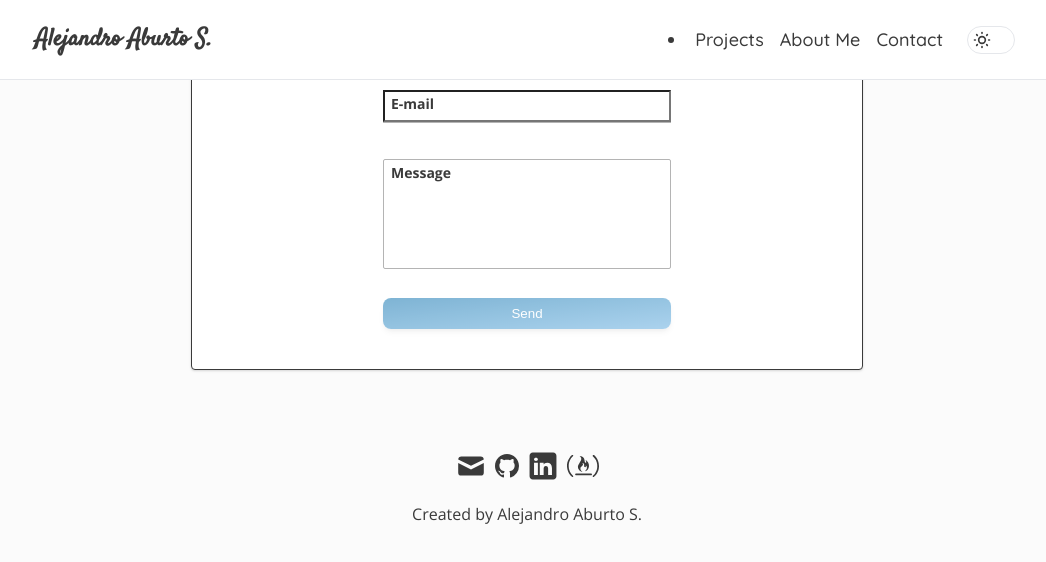
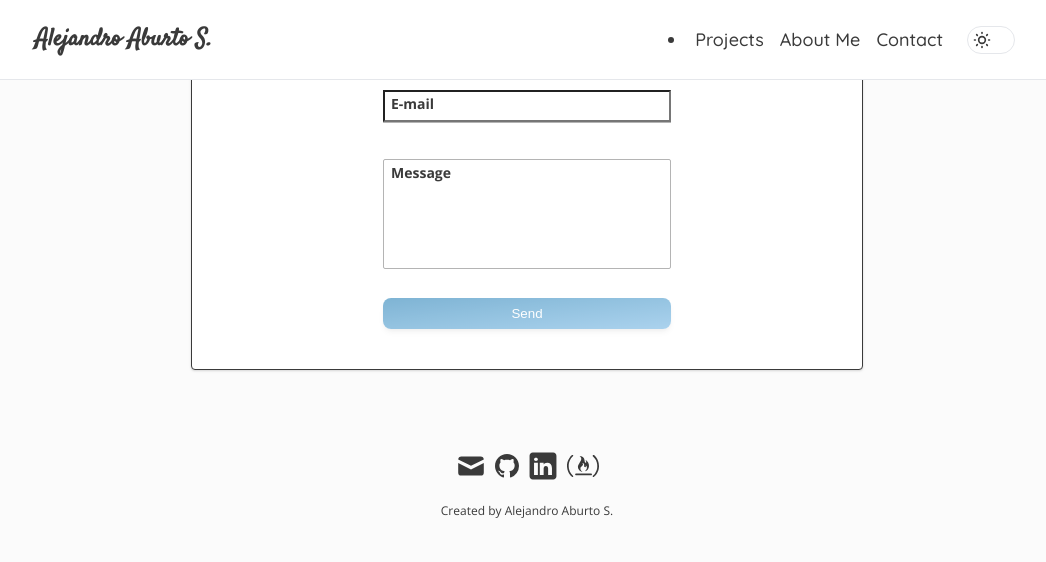
Before and after one commit to aburto22/portfolio-next, a Next.js app: page / in a window 1280 px wide. Shown: the top 562 px of the page, without its empty margins (113-1159 px from the left). Built offline with nearby package versions, Linux system fonts and the light colour scheme; no server answers.

Commit message:
added fonts to components

```diff
--- a/components/footer/index.tsx
+++ b/components/footer/index.tsx
@@ -54,7 +54,7 @@ const Footer = ({ sidebar }: FooterProps) => {
               <Svg name="freeCodeCamp" className={styles.svgLarge} />
             </a>
           </div>
-          <p className="text-xs">Created by Alejandro Aburto S.</p>
+          <p className={styles.footerText}>Created by Alejandro Aburto S.</p>
         </div>
       </div>
     </footer>
--- a/components/header/styles.module.scss
+++ b/components/header/styles.module.scss
@@ -39,7 +39,7 @@
 .logoButton {
   padding: 0.5rem;
   margin: 0 0.25rem;
-  font-family: 'Satisfy', sans-serif;
+  font-family: $font-hand;
   font-size: 1.5rem;
   line-height: 2rem;
   font-weight: bold;
```
